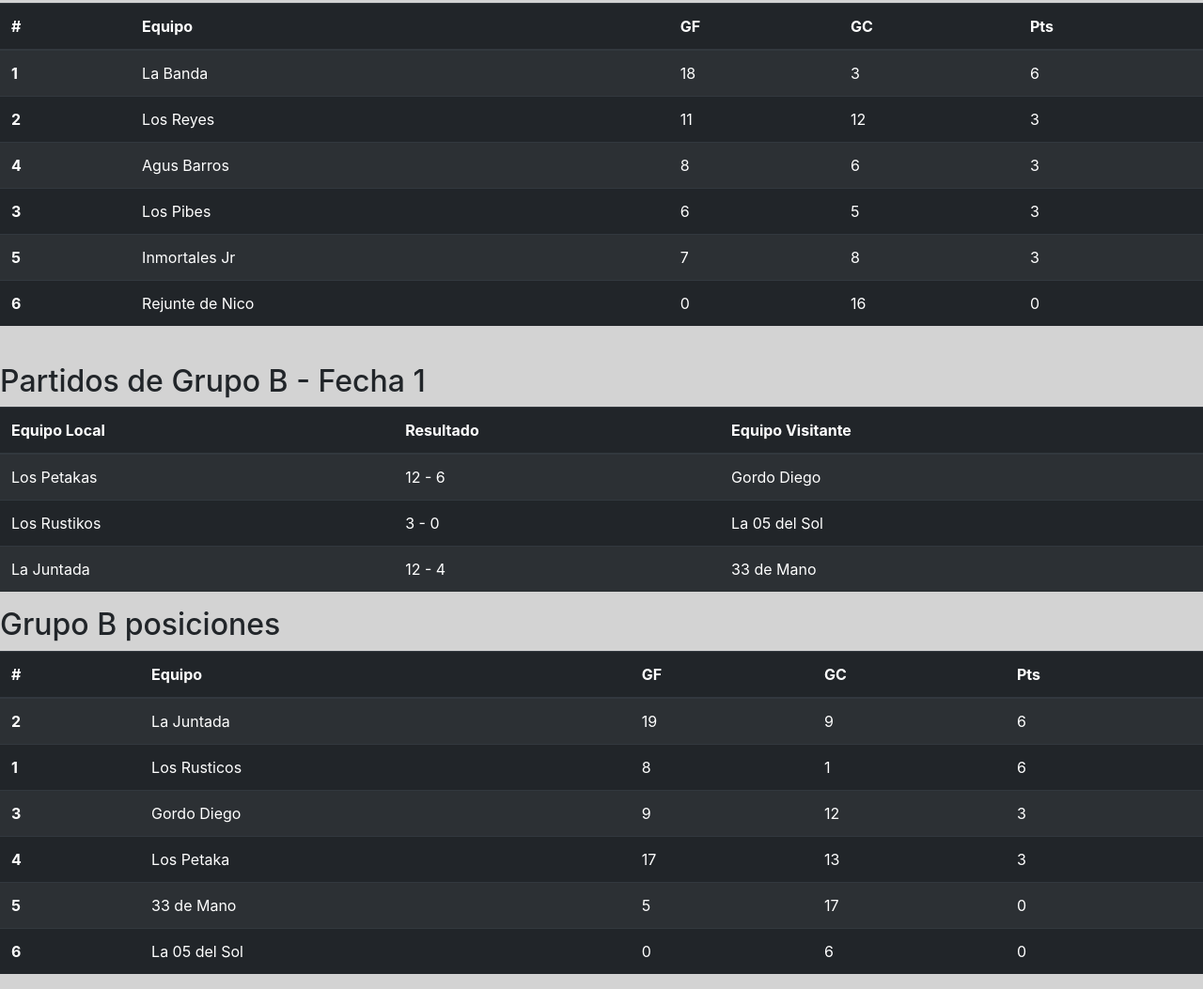
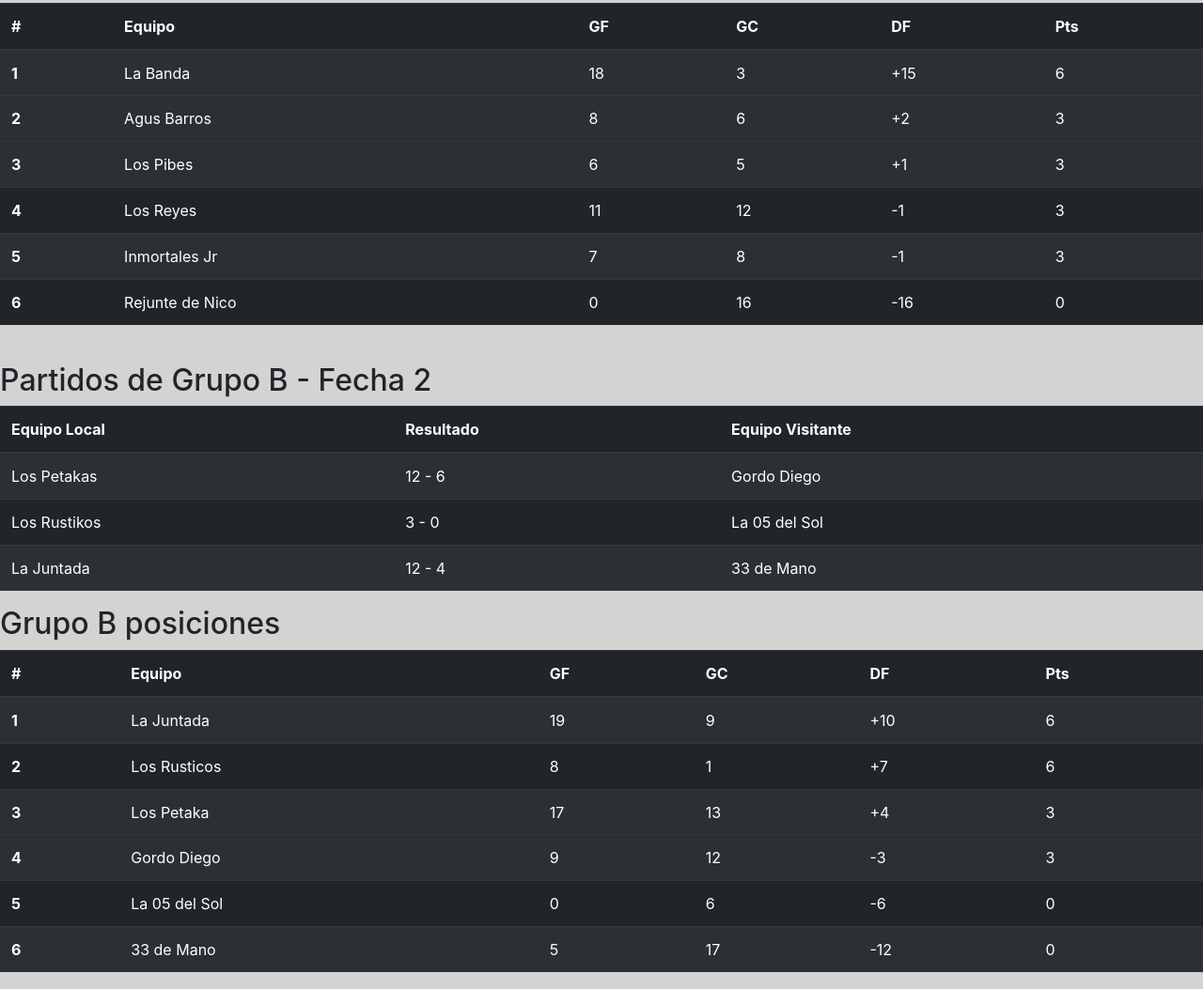
Before and after one commit to Gonzalo2504/Torneo, a plain HTML site: page index.html in a window 1280 px wide. Shown: the part 383-1436 px from the top of the page at 94% size. Drawn offline with nearby package versions, Linux system fonts and the light colour scheme.

Commit message:
Se agrego diferencia de gol

```diff
--- a/index.html
+++ b/index.html
@@ -67,6 +67,7 @@
           <th scope="col">Equipo</th>
           <th scope="col">GF</th>
           <th scope="col">GC</th>
+          <th scope="col">DF</th>
           <th scope="col">Pts</th>
         </tr>
       </thead>
@@ -76,27 +77,31 @@
           <td>La Banda</td>
           <td>18</td>
           <td>3</td>
+          <td>+15</td>
           <td>6</td>
         </tr>
-        <tr>
+        <tr></tr>
           <th scope="row">2</th>
-          <td>Los Reyes</td>
-          <td>11</td>
-          <td>12</td>
+          <td>Agus Barros</td>
+          <td>8</td>
+          <td>6</td>
+          <td>+2</td>
+          <td>3</td>
+        </tr>
+        <tr></tr>
+          <th scope="row">3</th>
+          <td>Los Pibes</td>
+          <td>6</td>
+          <td>5</td>
+          <td>+1</td>
           <td>3</td>
         </tr>
         <tr>
           <th scope="row">4</th>
-          <td>Agus Barros</td>
-          <td>8</td>
-          <td>6</td>
-          <td>3</td>
-        </tr>
-        <tr>
-          <th scope="row">3</th>
-          <td>Los Pibes</td>
-          <td>6</td>
-          <td>5</td>
+          <td>Los Reyes</td>
+          <td>11</td>
+          <td>12</td>
+          <td>-1</td>
           <td>3</td>
         </tr>
         <tr>
@@ -104,6 +109,7 @@
           <td>Inmortales Jr</td>
           <td>7</td>
           <td>8</td>
+          <td>-1</td>
           <td>3</td>
         </tr>
         <tr>
@@ -111,13 +117,14 @@
           <td>Rejunte de Nico</td>
           <td>0</td>
           <td>16</td>
+          <td>-16</td>
           <td>0</td>
         </tr>
       </tbody>
     </table></div>
 
     <div id="grupoB" class="pt-4">
-      <h2 class="table-title">Partidos de Grupo B - Fecha 1</h2>
+      <h2 class="table-title">Partidos de Grupo B - Fecha 2</h2>
 <table class="table table-striped table-dark">
   <thead>
     <tr>
@@ -152,50 +159,57 @@
             <th scope="col">Equipo</th>
             <th scope="col">GF</th>
             <th scope="col">GC</th>
+            <th scope="col">DF</th>
             <th scope="col">Pts</th>
           </tr>
         </thead>
         <tbody>
           <tr>
-            <th scope="row">2</th>
+            <th scope="row">1</th>
             <td>La Juntada</td>
             <td>19</td>
             <td>9</td>
+            <td>+10</td>
             <td>6</td>
           </tr>
           <tr>
-            <th scope="row">1</th>
+            <th scope="row">2</th>
             <td>Los Rusticos</td>
             <td>8</td>
             <td>1</td>
+            <td>+7</td>
             <td>6</td>
           </tr>
           <tr>
             <th scope="row">3</th>
+            <td>Los Petaka</td>
+            <td>17</td>
+            <td>13</td>
+            <td>+4</td>
+            <td>3</td>
+          </tr>
+          <tr></tr>
+            <th scope="row">4</th>
             <td>Gordo Diego</td>
             <td>9</td>
             <td>12</td>
-            <td>3</td>
-          </tr>
-          <tr>
-            <th scope="row">4</th>
-            <td>Los Petaka</td>
-            <td>17</td>
-            <td>13</td>
+            <td>-3</td>
             <td>3</td>
           </tr>
           <tr>
             <th scope="row">5</th>
-            <td>33 de Mano</td>
-            <td>5</td>
-            <td>17</td>
+            <td>La 05 del Sol</td>
+            <td>0</td>
+            <td>6</td>
+            <td>-6</td>
             <td>0</td>
           </tr>
           <tr>
             <th scope="row">6</th>
-            <td>La 05 del Sol</td>
-            <td>0</td>
-            <td>6</td>
+            <td>33 de Mano</td>
+            <td>5</td>
+            <td>17</td>
+            <td>-12</td>
             <td>0</td>
           </tr>
         </tbody>
```
